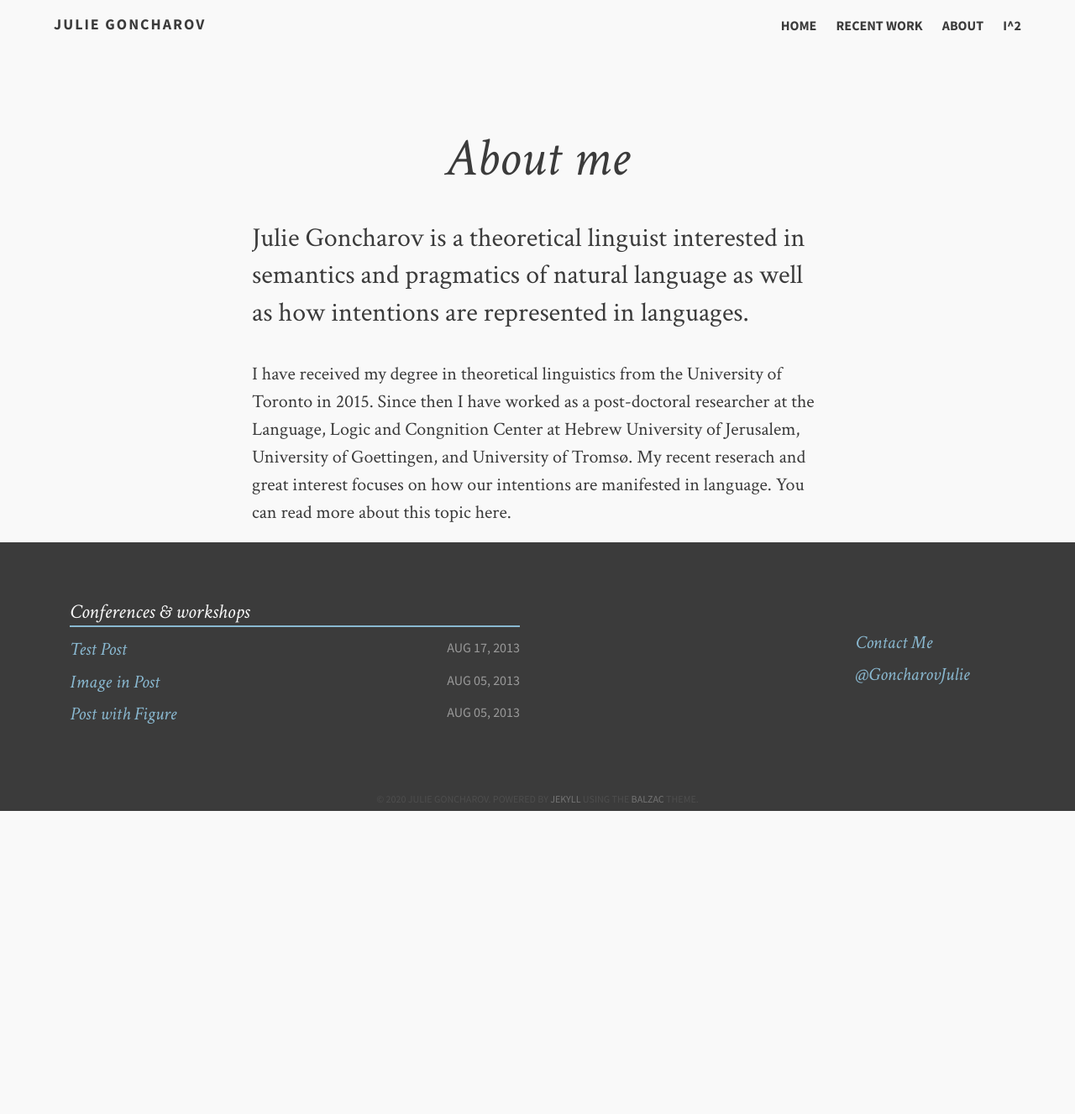
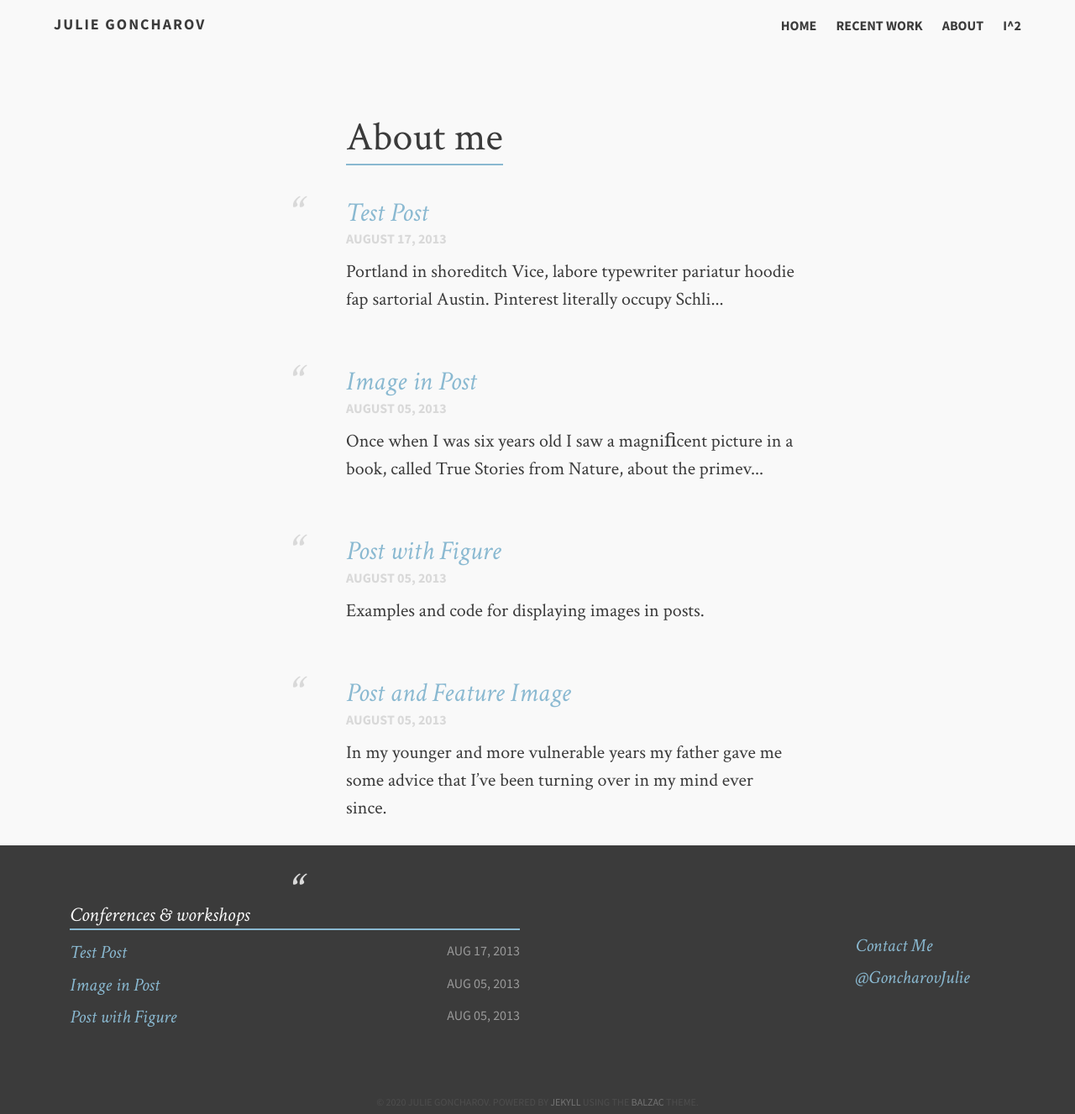
Before and after one commit to julie-goncharov/julie-goncharov.github.io, a Jekyll site: the page built from about.md, in a window 1280 px wide. Shown: the whole page at 84% size. Built offline with Jekyll 4.4.1, drawn with Linux system fonts in a browser that asks for light colours; comment, search, counter and statistics services are not loaded; before the commit the page ends 966 px from its top, so only the background shows below that.

Commit message:
update file

```diff
--- a/about.md
+++ b/about.md
@@ -1,8 +1,8 @@
 ---
-layout: post-no-feature
+layout: home
 permalink: /about/index.html
 title: About me
-description: Julie Goncharov is a theoretical linguist interested in semantics and pragmatics of natural language as well as how intentions are represented in languages.
+description:
 tags: [about, Julie, Goncharov, linguist, semantics, pragmatics, intentions, intentionality]
 image:
 feature:
```
